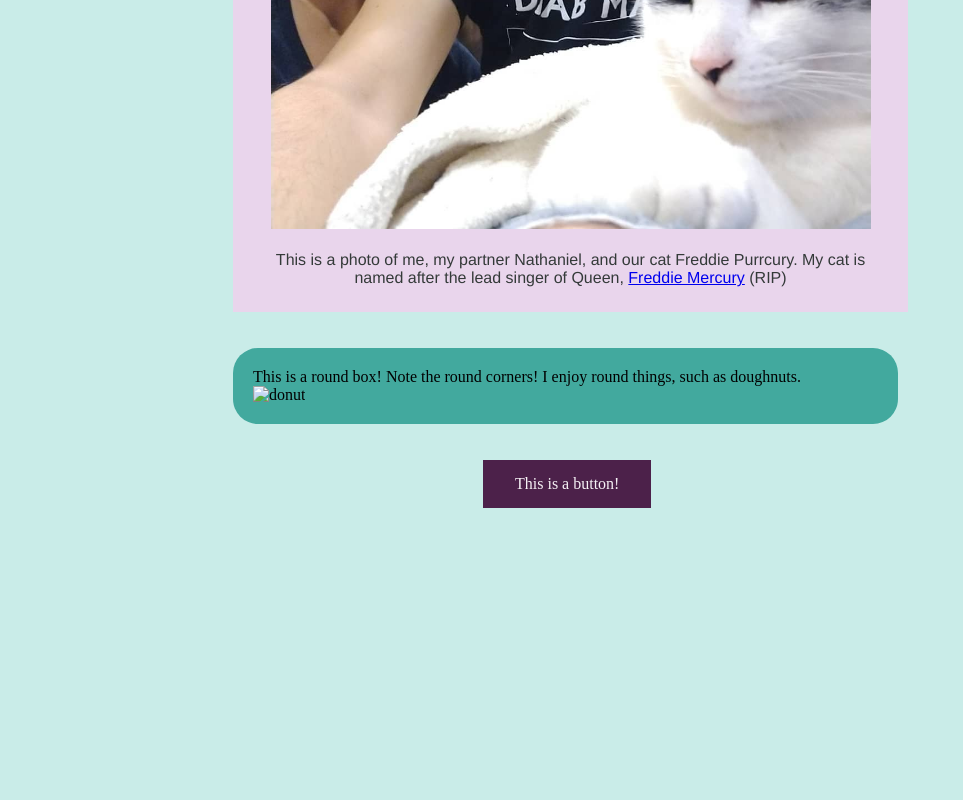
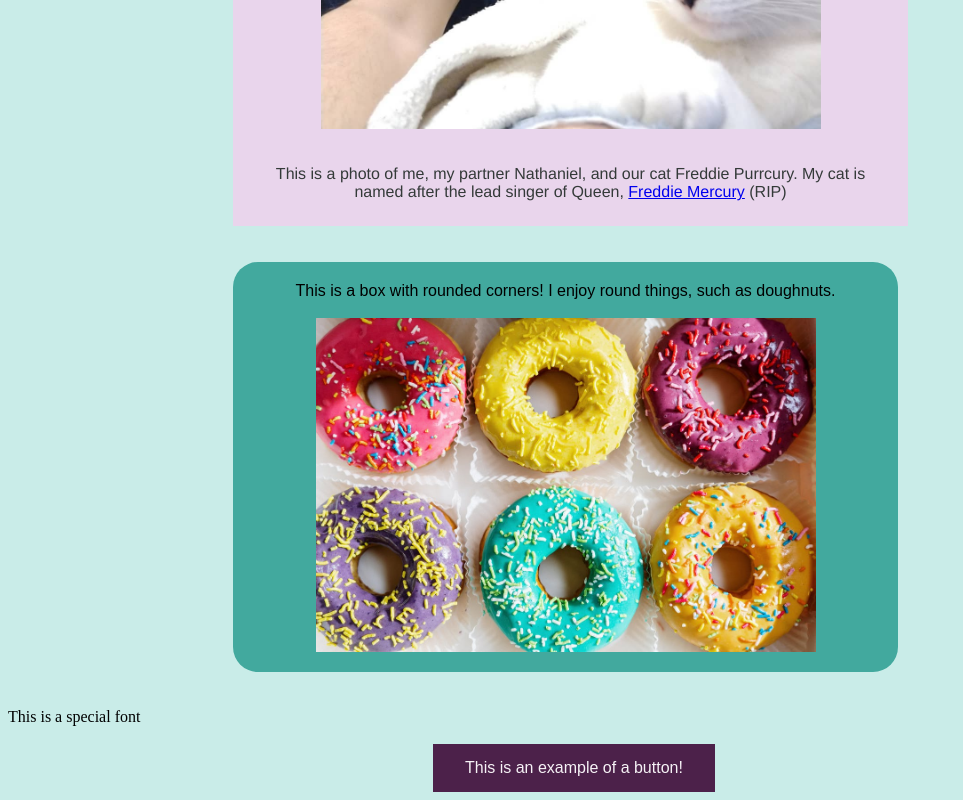
Before and after one commit to arielropp/webpage2, a plain HTML site: page index.html in a window 1280 px wide. Shown: the part 613-1413 px from the top of the page, without its empty margins (0-963 px from the left). Before the commit the page ends 1129 px from the top, so only its background shows below. Drawn offline with Linux system fonts and the light colour scheme.

Commit message:
more changes

```diff
--- a/index.html
+++ b/index.html
@@ -10,17 +10,20 @@
 <div id="photo">My name is Ariel and I work in the Office of the Registrar at Columbia College Chicago. I'm taking this class for fun!
 <br>
 <br>
-<img src="72765333_10157230832218800_4594562907236204544_o.jpg" alt="Family photo" width="600">
+<img src="72765333_10157230832218800_4594562907236204544_o.jpg" alt="Family photo" width="600" class="center">
 <br>
 <br>
 This is a photo of me, my partner Nathaniel, and our cat Freddie Purrcury. My cat is named after the lead singer of Queen, <a href="https://en.wikipedia.org/wiki/Freddie_Mercury">Freddie Mercury</a> (RIP)</div>
 <br>
 <br>
-<div id="rcorners1">This is a round box! Note the round corners! I enjoy round things, such as doughnuts.
-<br>
-<img src="donut.jpg" alt="donut" width="400"></div>
+<div id="rcorners1">This is a box with rounded corners! I enjoy round things, such as doughnuts.
 <br>
 <br>
-<span class="button">This is a button!</span>
+<img src="donut.jpeg" alt="donut" width="400" class="center"></div>
+<br>
+<br>
+<div id="font-face">This is a special font</div>
+<br>
+<span class="button">This is an example of a button!</span>
 </body>
 </html>
--- a/mystyle.css
+++ b/mystyle.css
@@ -32,6 +32,8 @@ h2 {
   padding: 20px;
   width: 625px;
   margin-left: 225px;
+  font-family: sans-serif;
+  text-align: center;
 }
 
 .button {
@@ -43,6 +45,14 @@ h2 {
   text-decoration: none;
   display: inline-block;
   font-size: 16px;
-  margin-left: 475px;
+  font-family: sans-serif;
+  margin-left: 425px;
   cursor: pointer;
 }
+
+.center {
+  display: block;
+  margin-left: auto;
+  margin-right: auto;
+  width: 80%;
+}
```
